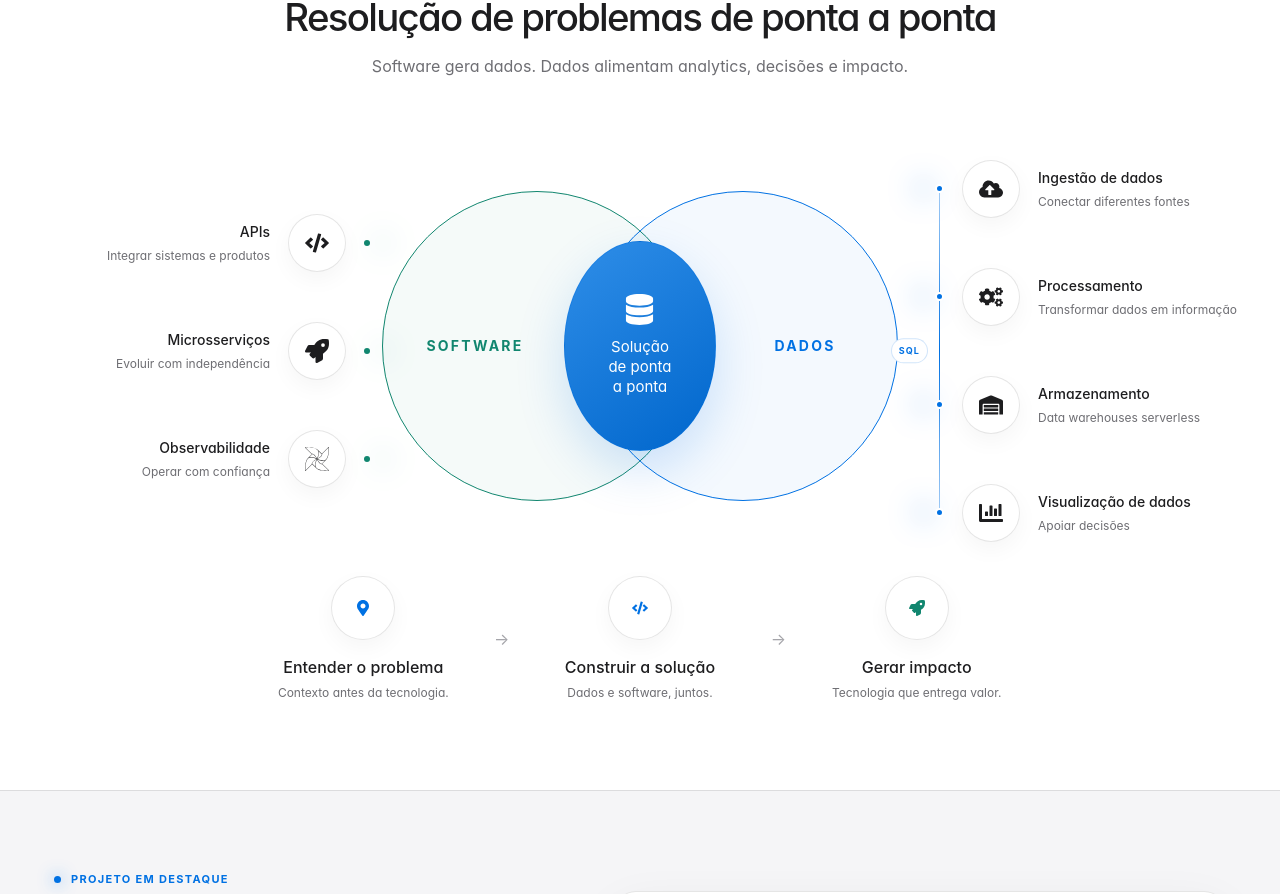
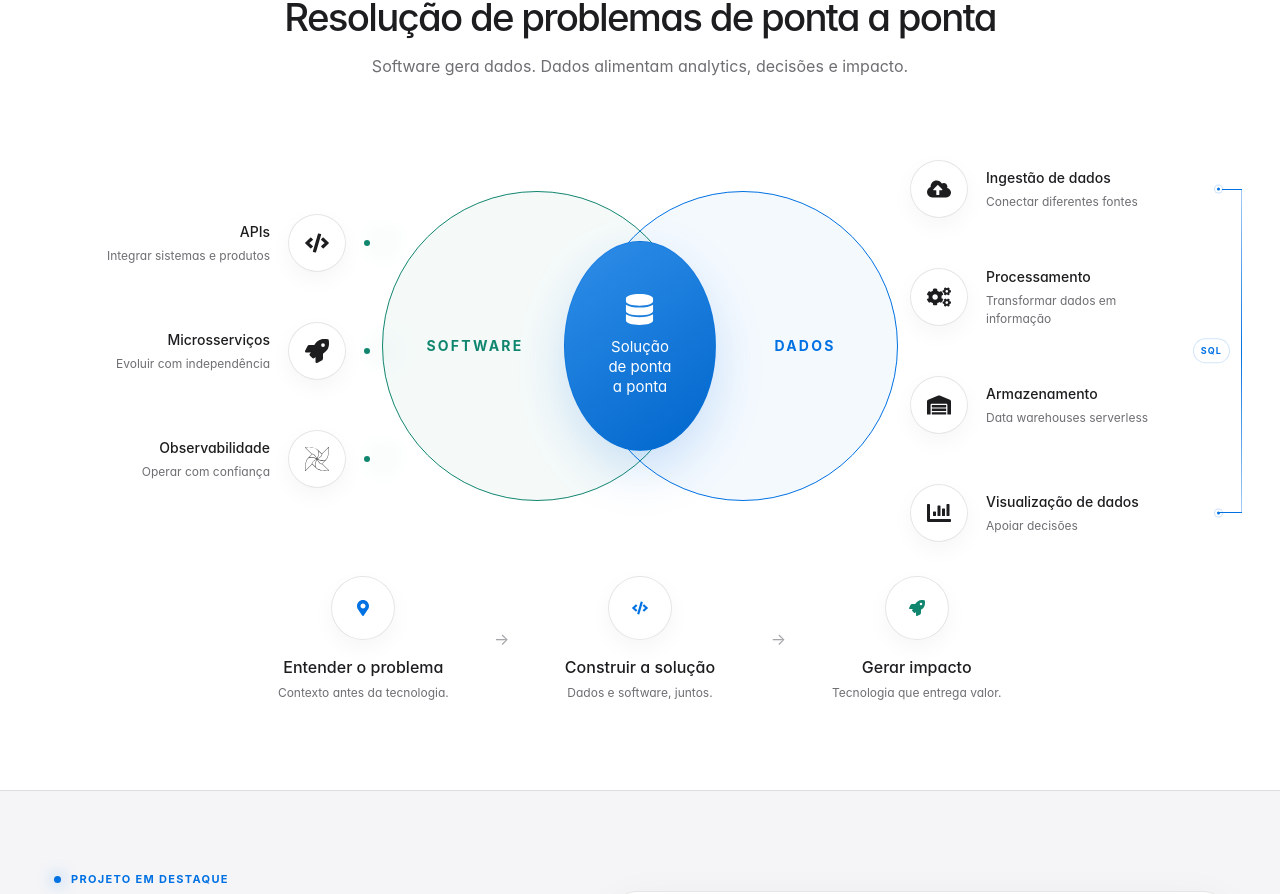
Before and after one commit to ivanildobarauna-dev/ivanildobarauna.dev, a Next.js app in the folder frontend/: page / in a window 1280 px wide. Shown: the part 903-1797 px from the top of the page. Built offline with nearby package versions, Linux system fonts and the light colour scheme.

Commit message:
style: move SQL connector beside the data flow

```diff
--- a/frontend/src/app/globals.css
+++ b/frontend/src/app/globals.css
@@ -170,9 +170,15 @@ body { background: var(--atlas-bg); }
 .portfolio-atlas { max-width: 1240px; height: 490px; margin: 28px auto 0; display: grid; grid-template-columns: 1fr 540px 1fr; align-items: center; }
 .atlas-column { display: grid; gap: 34px; z-index: 3; }
 .atlas-column--data-flow { position: relative; }
-.atlas-column--data-flow .atlas-skill { padding-left: 25px; z-index: 1; }
-.atlas-column--data-flow .atlas-skill > i { width: 9px; height: 9px; border: 2px solid var(--atlas-surface); }
-.atlas-sql-connector { position: absolute; z-index: 0; top: 37px; bottom: 37px; left: 29px; width: 1px; background: linear-gradient(180deg, rgba(0,113,227,.35), var(--atlas-blue), rgba(0,113,227,.35)); }
+.atlas-column--data-flow .atlas-skill { padding-right: 62px; z-index: 1; }
+.atlas-column--data-flow .atlas-skill > i { display: none; }
+.atlas-sql-connector { position: absolute; z-index: 0; top: 37px; right: 4px; bottom: 37px; width: 1px; background: linear-gradient(180deg, rgba(0,113,227,.35), var(--atlas-blue), rgba(0,113,227,.35)); }
+.atlas-sql-connector::before, .atlas-sql-connector::after { content: ''; position: absolute; right: 0; width: 24px; height: 1px; background: var(--atlas-blue); }
+.atlas-sql-connector::before { top: 0; }
+.atlas-sql-connector::after { bottom: 0; }
+.atlas-sql-connector > i { position: absolute; right: 20px; width: 7px; height: 7px; border: 2px solid var(--atlas-surface); border-radius: 50%; background: var(--atlas-blue); box-shadow: 0 0 0 1px rgba(0,113,227,.2); }
+.atlas-sql-connector > i:first-of-type { top: 0; transform: translateY(-50%); }
+.atlas-sql-connector > i:last-of-type { bottom: 0; transform: translateY(50%); }
 .atlas-sql-connector span { position: absolute; top: 50%; right: 12px; transform: translateY(-50%); padding: 5px 7px; border: 1px solid rgba(0,113,227,.18); border-radius: 999px; color: var(--atlas-blue); background: var(--atlas-surface); font-size: 9px; font-weight: 650; letter-spacing: .12em; }
 .atlas-skill { display: flex; align-items: center; position: relative; gap: 18px; min-height: 74px; }
 .atlas-skill--left { justify-content: flex-end; text-align: right; }
--- a/frontend/src/components/PortfolioExperience.tsx
+++ b/frontend/src/components/PortfolioExperience.tsx
@@ -132,7 +132,7 @@ export default function PortfolioExperience({
             <div className="atlas-intersection"><FaDatabase /><span>Solução<br />de ponta<br />a ponta</span></div>
           </div>
           <div className="atlas-column atlas-column--data-flow">
-            <div className="atlas-sql-connector" aria-hidden="true"><span>SQL</span></div>
+            <div className="atlas-sql-connector" aria-hidden="true"><span>SQL</span><i /><i /></div>
             {dataSkills.map(item => <SkillNode key={item.title} item={item} side="data" position="right" />)}
           </div>
         </div>
```
